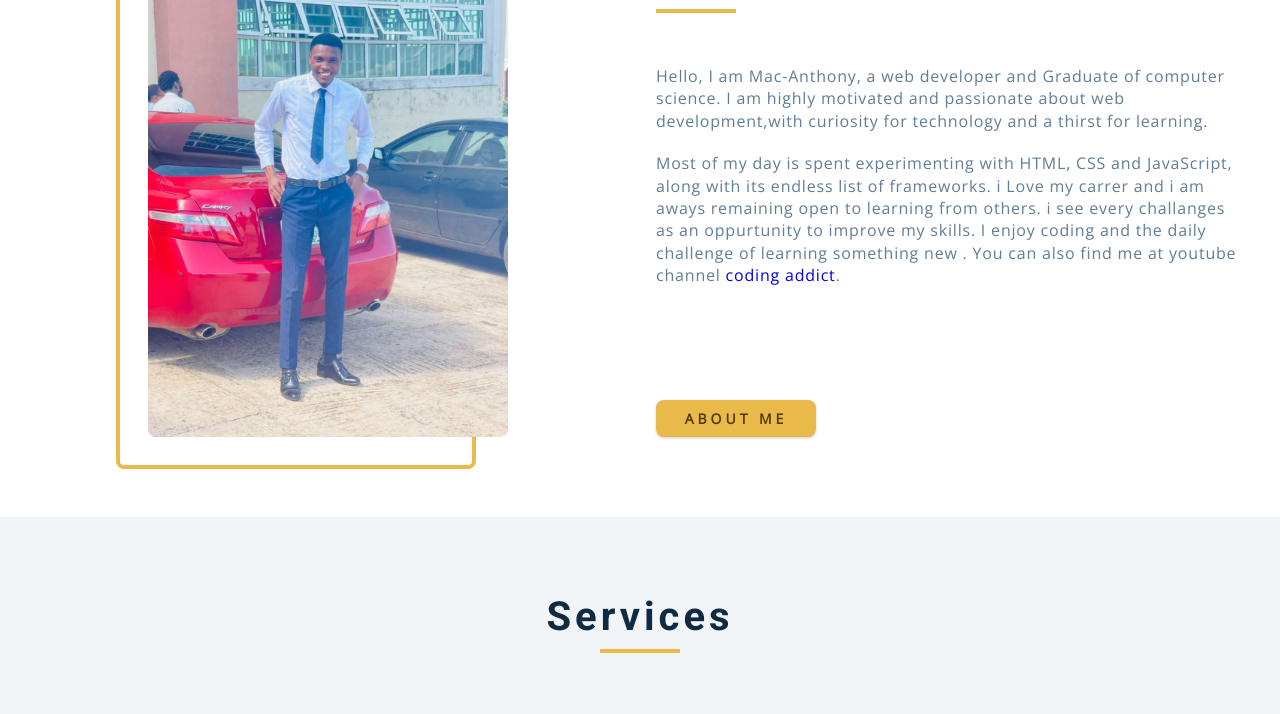
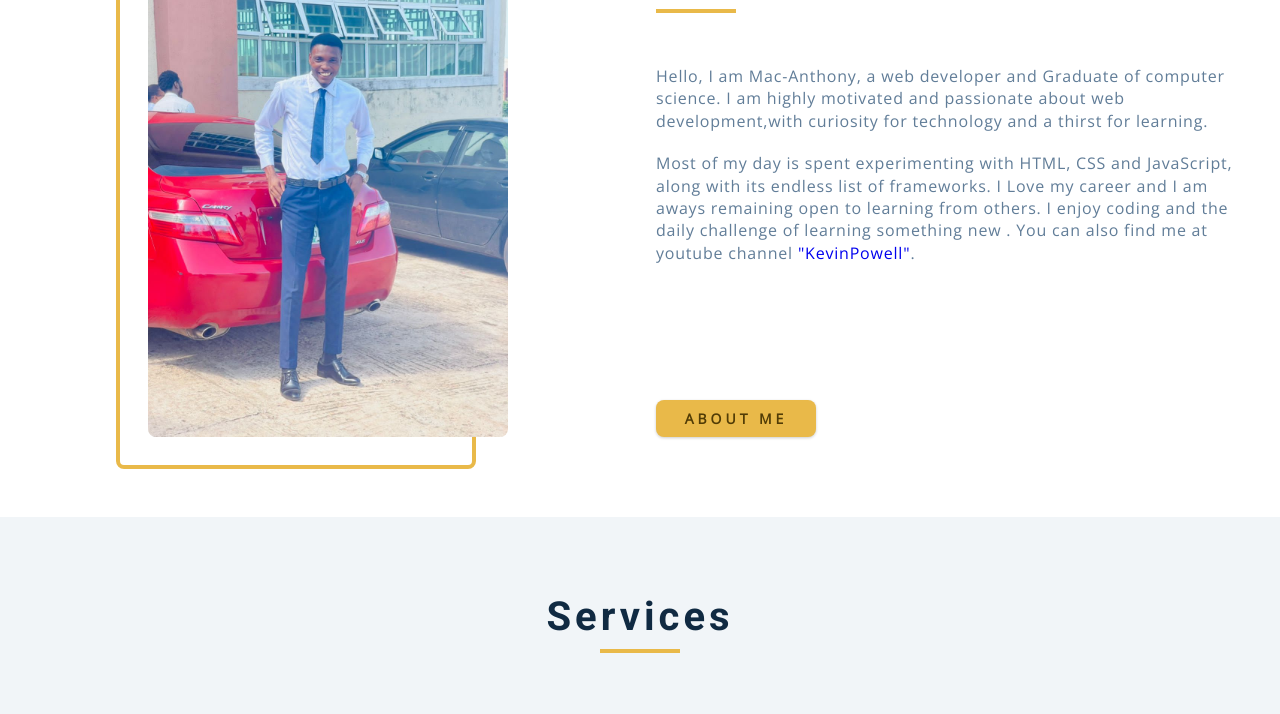
Before and after one commit to macanthonychukwuemeka/MY_HTML_PORTFOLIO, a plain HTML site: page index.html in a window 1280 px wide. Shown: the part 923-1637 px from the top of the page. Drawn offline with nearby package versions, Linux system fonts and the light colour scheme.

Commit message:
edithed the " about "information and addes kelvin powell youtube link

```diff
--- a/index.html
+++ b/index.html
@@ -176,12 +176,12 @@
 
               <p class="about-text">
                 Most of my day is spent experimenting with HTML, CSS and
-                JavaScript, along with its endless list of frameworks. i  Love my
-                 carrer and i am aways remaining open to learning from others. i see every challanges as an oppurtunity to improve my skills.  I enjoy coding and the daily
+                JavaScript, along with its endless list of frameworks. I  Love my
+                 career and I am aways  remaining open to learning from others. I enjoy coding and the daily
                 challenge of learning something new . You can also find me at youtube
                 channel
-                <a href="https://www.youtube.com/channel/UCMZFwxv5l-XtKi693qMJptA"
-                  >coding addict</a>.
+                <a href="https://www.youtube.com/@KevinPowell"
+                  >"KevinPowell"</a>.
 
               </p>
 
```
